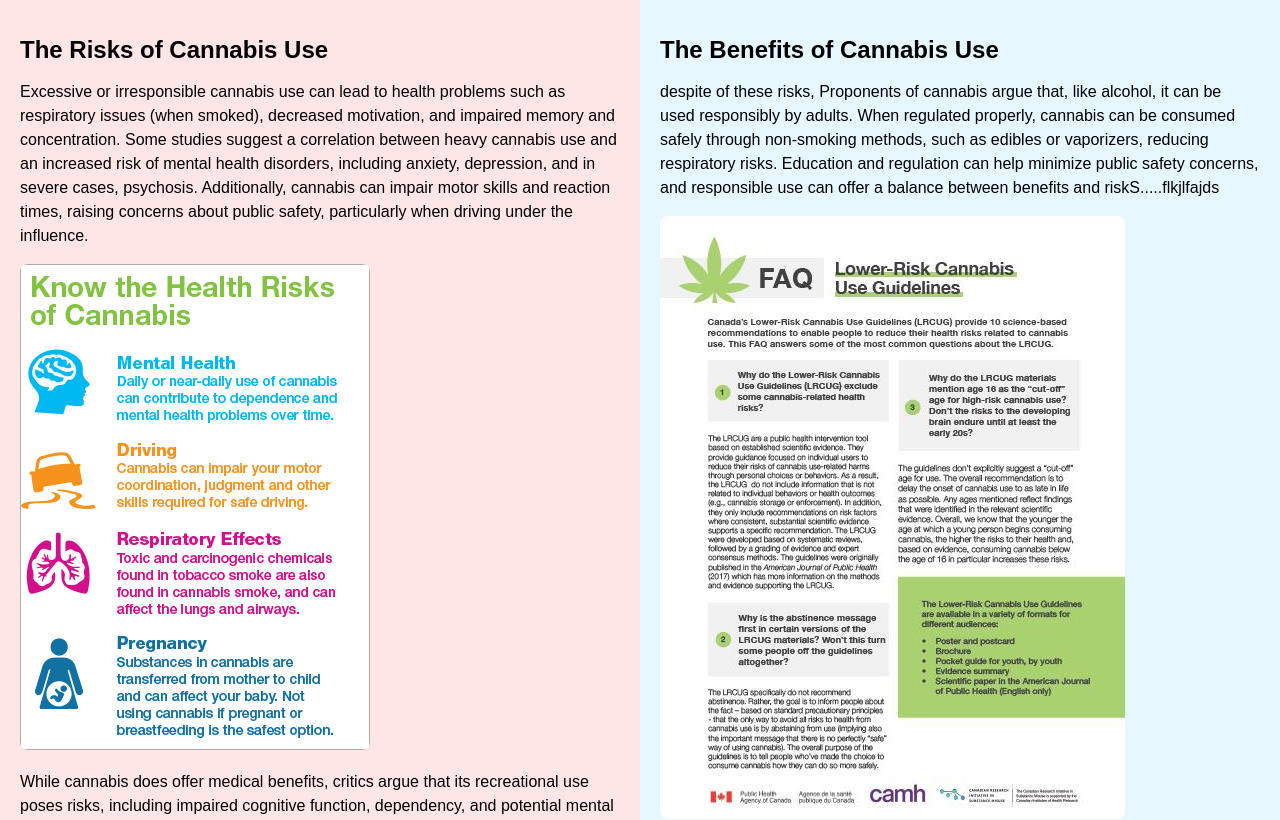
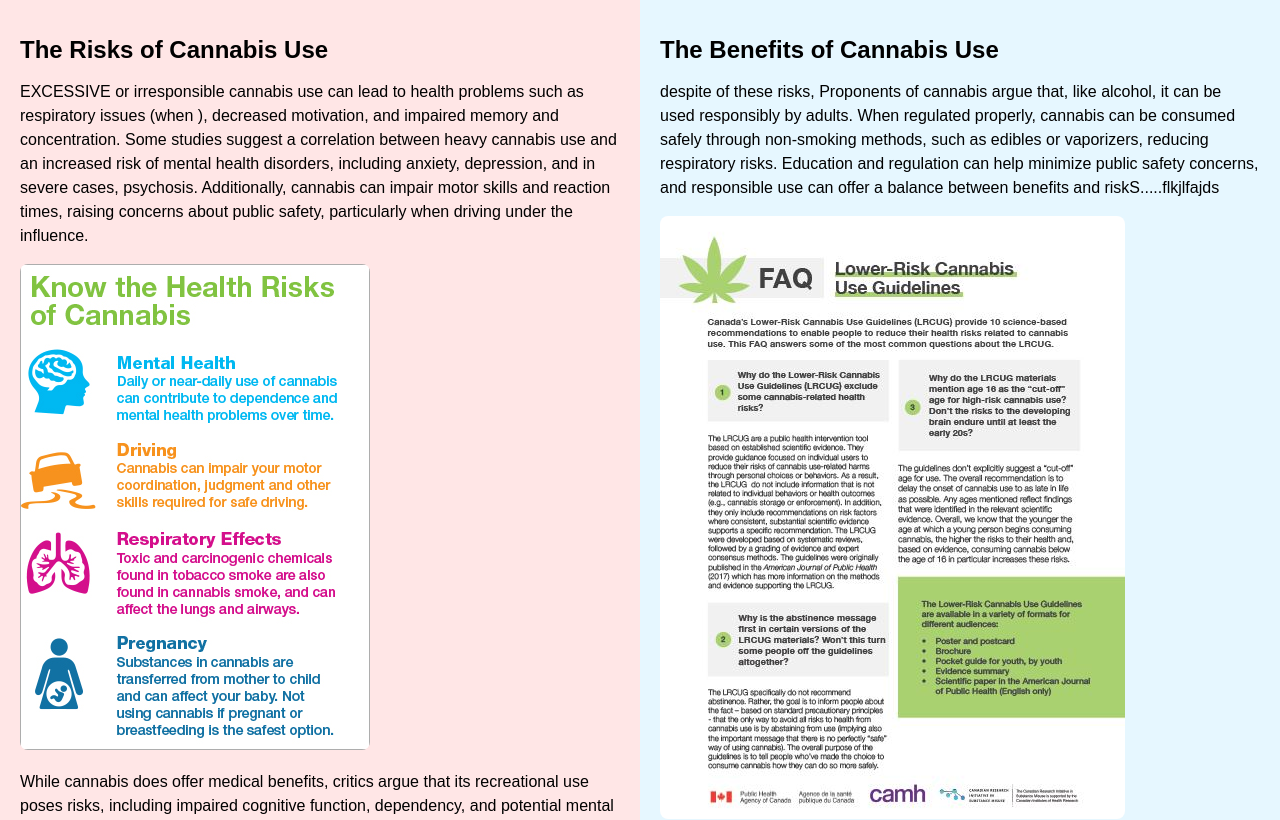
Before and after one commit to jEqWhX1kA/Midterm, a plain HTML site: page index.html in a window 1280 px wide. Shown: the top 820 px of the page. Drawn offline with Linux system fonts and the light colour scheme.

Commit message:
Update index.html
In this commit, a conflict has been made intentionally.

```diff
--- a/index.html
+++ b/index.html
@@ -11,14 +11,13 @@
     <div class="section" id="harm">
       <h1>The Risks of Cannabis Use</h1>
       <p>
-        Excessive or irresponsible cannabis use can lead to health problems such
-        as respiratory issues (when smoked), decreased motivation, and impaired
-        memory and concentration. Some studies suggest a correlation between
-        heavy cannabis use and an increased risk of mental health disorders,
-        including anxiety, depression, and in severe cases, psychosis.
-        Additionally, cannabis can impair motor skills and reaction times,
-        raising concerns about public safety, particularly when driving under
-        the influence.
+        EXCESSIVE or irresponsible cannabis use can lead to health problems such
+        as respiratory issues (when ), decreased motivation, and impaired memory
+        and concentration. Some studies suggest a correlation between heavy
+        cannabis use and an increased risk of mental health disorders, including
+        anxiety, depression, and in severe cases, psychosis. Additionally,
+        cannabis can impair motor skills and reaction times, raising concerns
+        about public safety, particularly when driving under the influence.
       </p>
       <img src="./images/harm1.jpg" alt="The dangers of cannabis" />
       <p>
```
